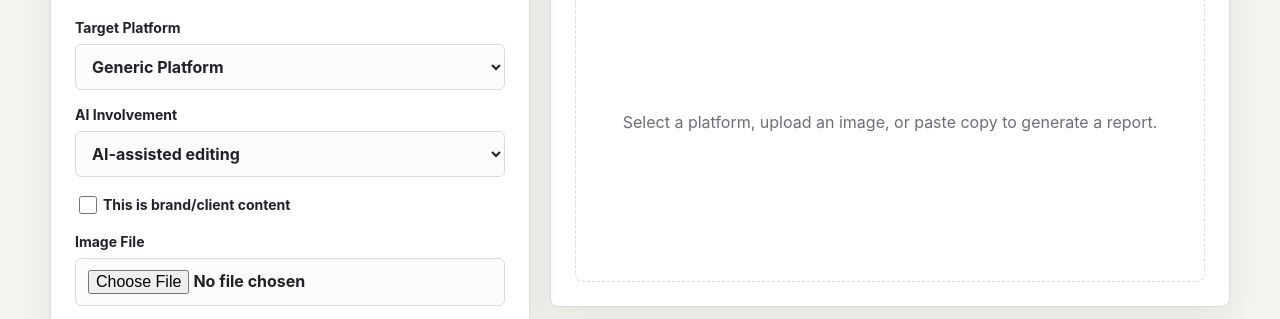
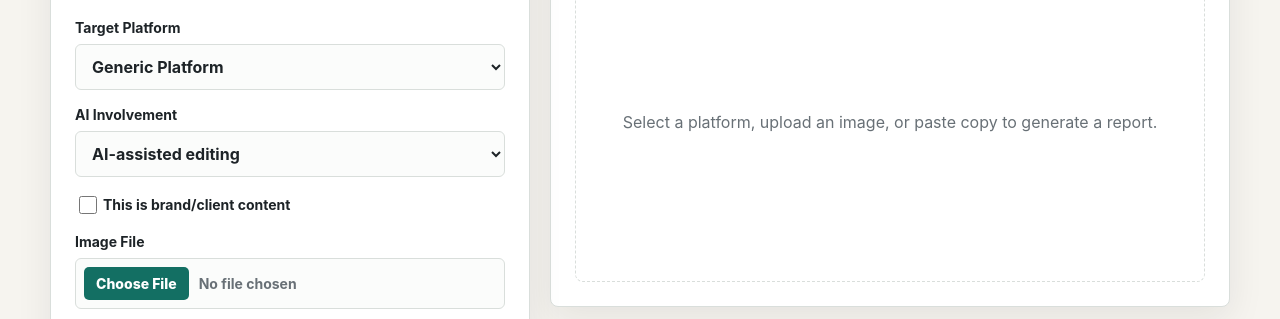
Before and after one commit to 1142139637/aigc-publish-checker, a website: page index.html in a window 1280 px wide. Shown: the part 409-728 px from the top of the page. Drawn offline with Linux system fonts and the light colour scheme.

Commit message:
Localize file picker control

```diff
--- a/index.html
+++ b/index.html
@@ -118,7 +118,11 @@
 
             <label class="field">
               <span data-i18n="imageFile">图片文件</span>
-              <input id="imageFile" type="file" accept="image/png,image/jpeg,image/webp" />
+              <span class="file-picker">
+                <input id="imageFile" type="file" accept="image/png,image/jpeg,image/webp" />
+                <span class="file-button" data-i18n="chooseFile">选择文件</span>
+                <span id="imageFileName" class="file-name" data-i18n="noFileChosen">未选择任何文件</span>
+              </span>
             </label>
 
             <label class="field">
--- a/script.js
+++ b/script.js
@@ -36,6 +36,8 @@ const translations = {
     involvementUnknown: "不确定",
     clientCampaign: "这是品牌/客户发布内容",
     imageFile: "图片文件",
+    chooseFile: "选择文件",
+    noFileChosen: "未选择任何文件",
     publishCopy: "待发布文案",
     publishCopyPlaceholder: "粘贴准备发布的标题、正文或说明...",
     saveSubmission: "保存本次提交内容用于本地分析",
@@ -187,6 +189,8 @@ const translations = {
     involvementUnknown: "Not sure",
     clientCampaign: "This is brand/client content",
     imageFile: "Image File",
+    chooseFile: "Choose File",
+    noFileChosen: "No file chosen",
     publishCopy: "Publish Copy",
     publishCopyPlaceholder: "Paste the title, body, or description to publish...",
     saveSubmission: "Save this submission for local analysis",
@@ -385,18 +389,24 @@ translations.es = {
 };
 
 Object.assign(translations.ja, {
+  chooseFile: "ファイルを選択",
+  noFileChosen: "ファイルが選択されていません",
   seoSummaryTitle: "AI コンテンツ公開前チェック、AIGC 表示コンプライアンス、画像メタデータ自己点検",
   seoSummaryBody:
     "このツールは、クリエイター、ブランドのコンテンツチーム、運用代行会社、EC 事業者向けに、AI 支援コンテンツ公開前の AI 利用開示、AIGC 表示、画像 EXIF メタデータ、C2PA Content Credentials、公開前記録レポートを確認するためのものです。",
 });
 
 Object.assign(translations.ko, {
+  chooseFile: "파일 선택",
+  noFileChosen: "선택된 파일 없음",
   seoSummaryTitle: "AI 콘텐츠 게시 전 점검, AIGC 표시 준수, 이미지 메타데이터 자체 확인",
   seoSummaryBody:
     "이 도구는 크리에이터, 브랜드 콘텐츠 팀, 운영 대행사, 전자상거래 판매자가 AI 보조 콘텐츠를 게시하기 전에 AI 사용 공개, AIGC 표시, 이미지 EXIF 메타데이터, C2PA Content Credentials, 게시 전 기록 보고서를 확인하도록 돕습니다.",
 });
 
 Object.assign(translations.es, {
+  chooseFile: "Elegir archivo",
+  noFileChosen: "Ningún archivo seleccionado",
   seoSummaryTitle: "Revisión previa de contenido con IA, cumplimiento de etiquetado AIGC y metadatos de imagen",
   seoSummaryBody:
     "Esta herramienta está pensada para creadores, equipos de contenido de marca, agencias y vendedores ecommerce que necesitan revisar la divulgación del uso de IA, el etiquetado AIGC, los metadatos EXIF de imágenes, C2PA Content Credentials y el informe de trazabilidad antes de publicar contenido asistido por IA.",
@@ -478,6 +488,7 @@ const platformInput = document.querySelector("#platform");
 const involvementInput = document.querySelector("#aiInvolvement");
 const clientCampaignInput = document.querySelector("#clientCampaign");
 const imageFileInput = document.querySelector("#imageFile");
+const imageFileName = document.querySelector("#imageFileName");
 const publishCopyInput = document.querySelector("#publishCopy");
 const saveSubmissionInput = document.querySelector("#saveSubmission");
 const clearButton = document.querySelector("#clearButton");
@@ -541,6 +552,7 @@ async function initApp() {
   clientInfo = await loadClientInfo();
   currentLanguage = getInitialLanguage(clientInfo.country);
   applyLanguage(currentLanguage);
+  updateFileNameLabel();
   initRoute();
   trackEvent("page_view", {
     ruleVersion: RULE_VERSION,
@@ -555,6 +567,7 @@ languageSelect.addEventListener("change", () => {
   currentLanguage = languageSelect.value;
   localStorage.setItem(LANGUAGE_KEY, currentLanguage);
   applyLanguage(currentLanguage);
+  updateFileNameLabel();
   if (currentReport) {
     currentReport = relocalizeReport(currentReport);
     renderReport(currentReport);
@@ -564,6 +577,10 @@ languageSelect.addEventListener("change", () => {
     language: currentLanguage,
     country: clientInfo.country,
   });
+});
+
+imageFileInput.addEventListener("change", () => {
+  updateFileNameLabel();
 });
 
 adminLoginForm.addEventListener("submit", async (event) => {
@@ -619,6 +636,7 @@ form.addEventListener("submit", async (event) => {
 
 clearButton.addEventListener("click", () => {
   form.reset();
+  updateFileNameLabel();
   currentReport = null;
   emptyState.classList.remove("hidden");
   reportView.classList.add("hidden");
@@ -1270,6 +1288,11 @@ function applyLanguage(language) {
   });
 }
 
+function updateFileNameLabel() {
+  const file = imageFileInput.files[0];
+  imageFileName.textContent = file ? file.name : t("noFileChosen");
+}
+
 function t(key) {
   return translations[currentLanguage]?.[key] || translations.en[key] || key;
 }
--- a/styles.css
+++ b/styles.css
@@ -196,7 +196,6 @@ h3 {
 
 select,
 input[type="password"],
-input[type="file"],
 textarea {
   width: 100%;
   border: 1px solid var(--line);
@@ -204,6 +203,52 @@ textarea {
   background: #fbfcfb;
   color: var(--ink);
   padding: 11px 12px;
+}
+
+.file-picker {
+  position: relative;
+  display: grid;
+  grid-template-columns: auto minmax(0, 1fr);
+  align-items: center;
+  gap: 10px;
+  width: 100%;
+  border: 1px solid var(--line);
+  border-radius: 6px;
+  background: #fbfcfb;
+  padding: 8px;
+  cursor: pointer;
+}
+
+.file-picker input[type="file"] {
+  position: absolute;
+  inset: 0;
+  width: 100%;
+  height: 100%;
+  opacity: 0;
+  cursor: pointer;
+}
+
+.file-button {
+  display: inline-flex;
+  align-items: center;
+  justify-content: center;
+  border-radius: 5px;
+  background: var(--primary);
+  color: #ffffff;
+  padding: 8px 12px;
+  font-size: 13px;
+  font-weight: 800;
+  white-space: nowrap;
+}
+
+.file-name {
+  min-width: 0;
+  color: var(--muted);
+  font-size: 13px;
+  font-weight: 650;
+  overflow: hidden;
+  text-overflow: ellipsis;
+  white-space: nowrap;
 }
 
 textarea {
```
